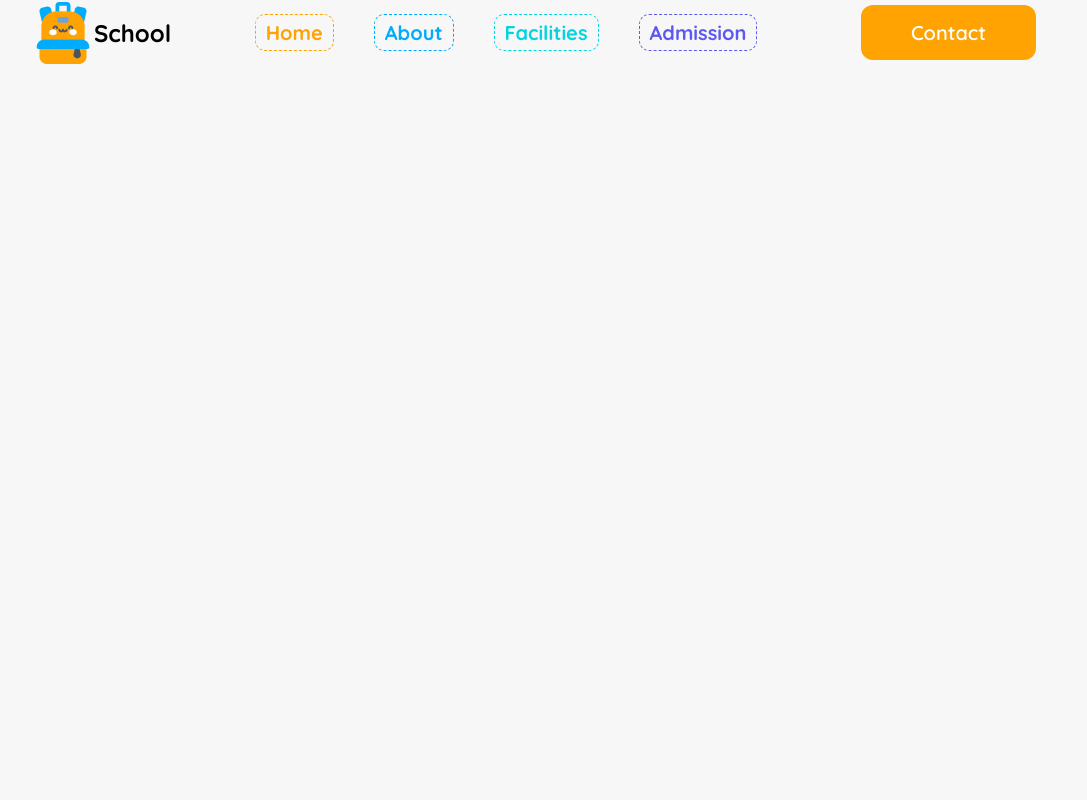
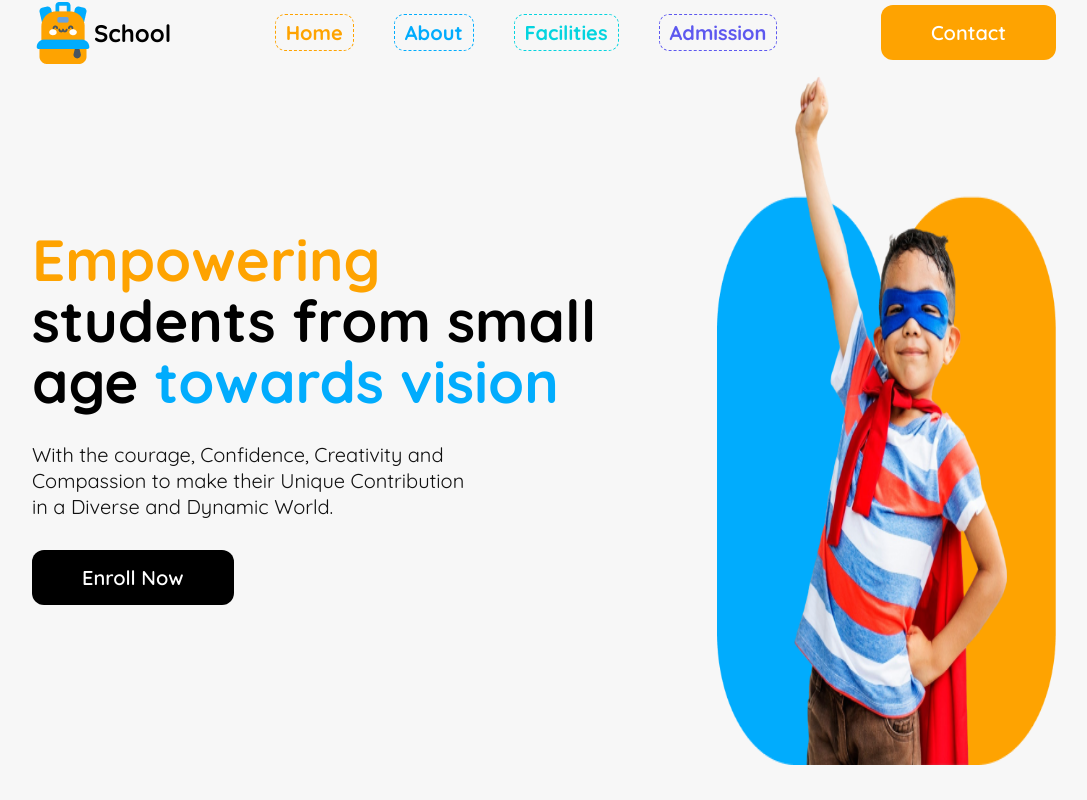
Before and after one commit to coderashik247/kids-school, a plain HTML site: page index.html in a window 1280 px wide. Shown: the whole page, without its empty margins (96-1183 px from the left). Drawn offline with Linux system fonts and the light colour scheme.

Commit message:
banner-section is added

```diff
--- a/index.html
+++ b/index.html
@@ -37,6 +37,20 @@
             </div>
 
         </nav>
+
+        <!-- Banner Section start here -->
+        <section class="banner-section">
+            <div class="banner-section-left">
+                <h2> <span class="empowering">Empowering</span> <br>
+                    students from small <br> age <span class="towards">towards vision</span></h2>
+                <p>With the courage, Confidence, Creativity and Compassion to make their Unique Contribution in a
+                    Diverse and Dynamic World.</p>
+                <button>Enroll Now</button>
+            </div>
+            <div class="banner-section-right">
+                <img src="./assets/hero-kids.png" alt="">
+            </div>
+        </section>
     </header>
 
     <!-- Main Section start here -->
--- a/styles/style.css
+++ b/styles/style.css
@@ -24,8 +24,6 @@ nav {
     align-items: center;
 }
 
-nav .menu ul {}
-
 nav .menu ul li {
     list-style: none;
     padding: 20px;
@@ -51,38 +49,35 @@ nav .menu ul li a {
 
 #about {
     color: rgb(1, 172, 253);
-    border:1px dashed rgb(1, 172, 253);
+    border: 1px dashed rgb(1, 172, 253);
 }
+
 #about:hover {
     background-color: rgb(1, 172, 253);
     color: #fff;
 }
 
-#facilities{
+#facilities {
     color: rgb(5, 212, 223);
-    border:1px dashed rgb(5, 212, 223);
+    border: 1px dashed rgb(5, 212, 223);
 }
 
-#facilities:hover{
+#facilities:hover {
     background-color: rgb(5, 212, 223);
     color: #fff;
 }
 
-#admission{
+#admission {
     color: rgb(93, 88, 239);
-    border:1px dashed rgb(93, 88, 239);
+    border: 1px dashed rgb(93, 88, 239);
 }
 
-#admission:hover{
+#admission:hover {
     background-color: rgb(93, 88, 239);
     color: #fff;
 }
 
-.contact {
-    padding: 5px 20px;
-}
-
-.contact>button {
+.contact>button, .banner-section-left>button {
     padding: 15px 50px;
     border: none;
     color: rgb(255, 255, 255);
@@ -91,3 +86,45 @@ nav .menu ul li a {
     border-radius: 12px;
     background: rgb(254, 163, 1);
 }
+
+/* Banner Section styles here */
+.banner-section {
+    display: flex;
+    justify-content: space-between;
+    align-items: center;
+}
+
+.banner-section-left>h2 {
+    font-family: Quicksand;
+    font-size: 58px;
+    font-weight: 700;
+    line-height: 61px;
+    margin-top: 0;
+}
+
+.banner-section-left>p {
+    margin-top: 30px;
+    color: rgb(17, 17, 17);
+    font-size: 20px;
+    font-weight: 400;
+    width: 65%;
+    line-height: 26px;
+}
+
+.banner-section-left > button {
+    margin-top: 30px;
+    background-color: black;
+}
+
+.empowering{
+    color: rgb(254, 163, 1);
+}
+
+.towards{
+    color: rgb(1, 172, 253);
+}
+
+.banner-section-right>img {
+    width: 100%;
+    height: 700px;
+}
```
